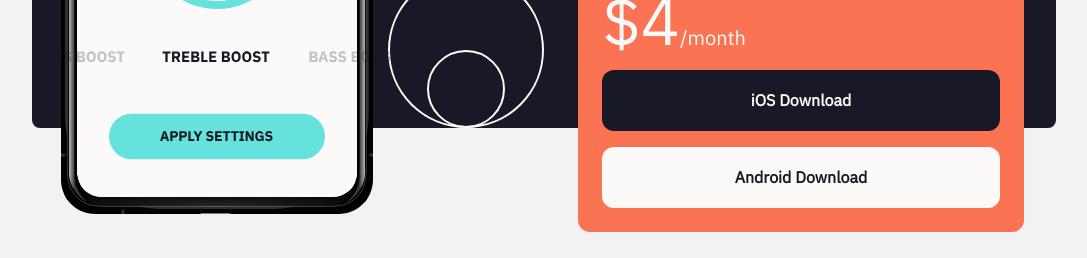
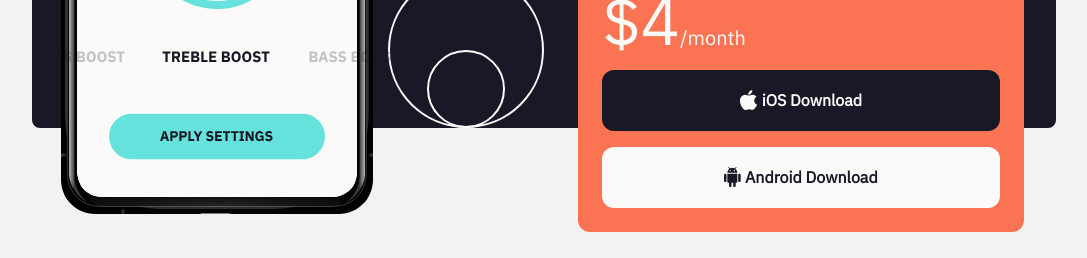
Before and after one commit to JAlbertoGonzalez/equalizer-kata, a React (Create React App) app: page / in a window 1280 px wide. Shown: the part 1090-1348 px from the top of the page, without its empty margins (96-1183 px from the left). Built offline with nearby package versions, Linux system fonts and the light colour scheme.

Commit message:
button logo

```diff
--- a/src/App.js
+++ b/src/App.js
@@ -26,9 +26,11 @@ function App() {
               <p className="text-[65px]">$4<span className="text-[20px]">/month</span></p>
 
               <Button
+                icon={'apple'}
                 className="bg-eerie-black text-snow w-full">iOS Download</Button>
               <div className="h-[16px]"></div>
               <Button
+                icon={'android'}
                 className="bg-snow text-eerie-black w-full">Android Download</Button>
             </Card>
 
--- a/src/components/Button/index.js
+++ b/src/components/Button/index.js
@@ -1,6 +1,18 @@
 import cx from 'classnames'
 import './button.scss'
 
+const AppleLogo = <img src="/images/apple-logo.svg" />
+const AndroidLogo = <img src="/images/android-logo.svg" />
+
 export default function Button({ children, className, icon }) {
-  return <button className={cx('button', className)}>{children}</button>
+  let logo = <></>
+
+  if (icon === 'android') {
+    logo = AndroidLogo
+  }
+
+  if (icon === 'apple') {
+    logo = AppleLogo
+  }
+  return <button className={cx('button', className, 'flex items-center justify-center')}><>{logo}&nbsp;{children}</></button>
 }
```
